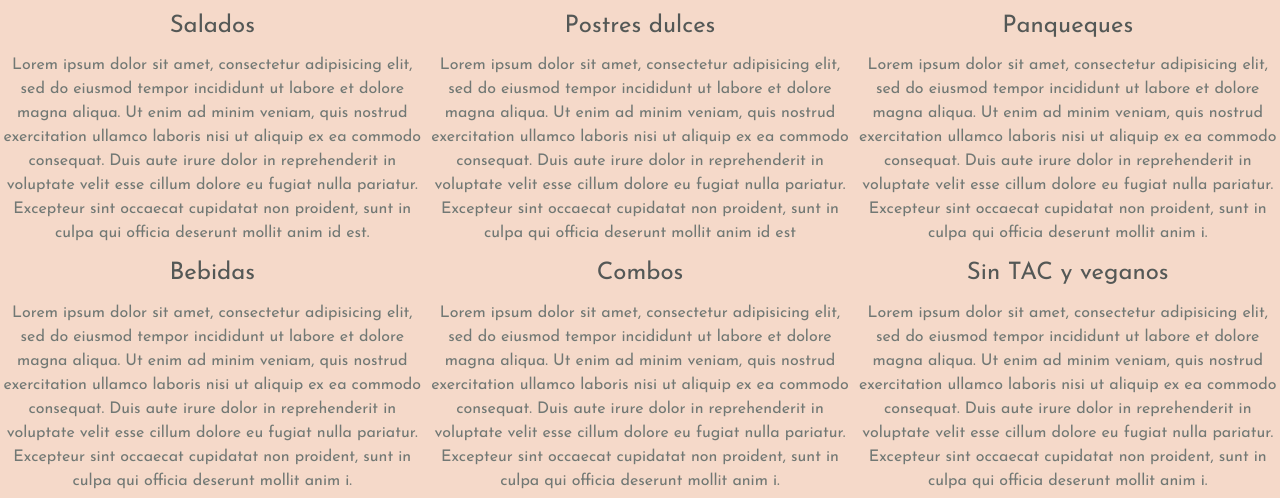
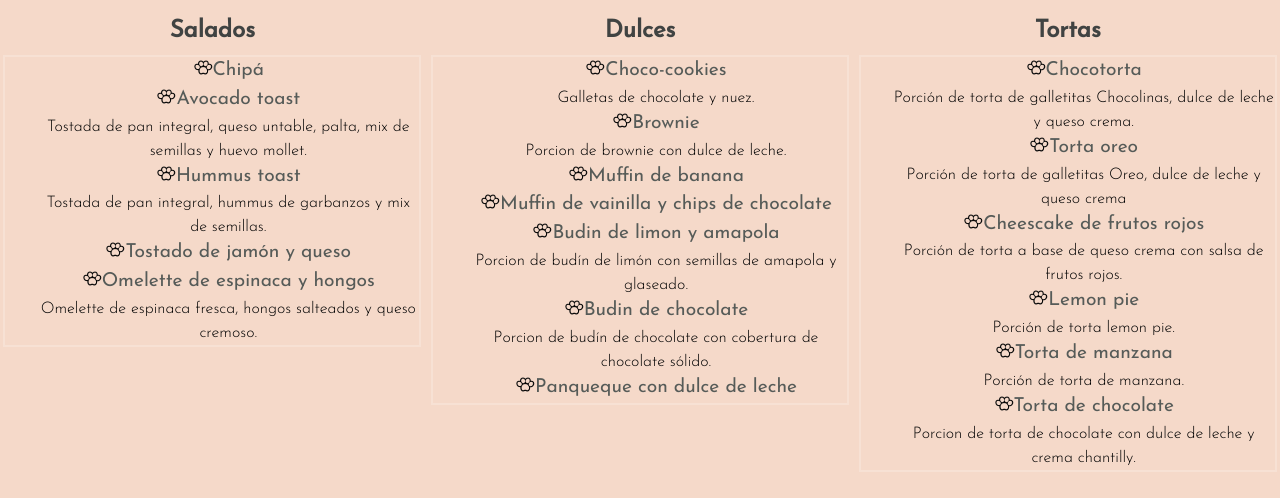
Before and after one commit to Brusilvetti/Entrega-, a plain HTML site: page pages/menumobile.html in a window 1280 px wide. Shown: the part 288-786 px from the top of the page. Drawn offline with nearby package versions, Linux system fonts and the light colour scheme.

Commit message:
retoques para pre entrega

```diff
--- a/css/stylemobile.css
+++ b/css/stylemobile.css
@@ -164,9 +164,7 @@ p {
 	padding-top: 0.3rem;
 	}
 
-.pie_redes{
-	visibility: hidden;
-}
+
 
 /*Empieza menú*/
 
@@ -177,9 +175,9 @@ p {
 	grid-gap: 0.2rem;
 	grid-template-areas:
 	"salado" "salados" "dulce" "dulces"
-	"panqueque" "panqueques" "bebida"
-	"bebidas" "combo" "combos"
-	"especial" "especiales"
+	"torta" "tortas" "especial"
+	"especiales" "cafe" "cafes"
+	"bebida" "bebidas"
 }
 
 #salado{
@@ -194,26 +192,26 @@ p {
 #dulces{
 	grid-area: dulces;
 }
-#panqueque{
-	grid-area: panqueque;
+#torta{
+	grid-area: torta;
 }
 #bebida{
 	grid-area: bebida;
 }
-#panqueques{
-	grid-area: panqueques;
+#tortas{
+	grid-area: tortas;
 }
 #bebidas{
 	grid-area: bebidas;
 }
-#combo{
-	grid-area: combo;
+#cafe{
+	grid-area: cafe;
 }
 #especial{
 	grid-area: especial;
 }
-#combos{
-	grid-area: combos;
+#cafes{
+	grid-area: cafes;
 }
 #especiales{
 	grid-area: especiales;
@@ -221,21 +219,39 @@ p {
 
 
 .menu__titulos--style{
-	color: #545856;
+	color: #404342;
 	font-family: 'Josefin Sans', sans-serif ;
 	font-size: 1.5rem;
+	font-weight: 600;
 	padding: 0rem;
-	margin: 0.2rem;
+	margin-top: 0.5rem;
 	text-align: center;
 }
 
 .menu__items--style{
-	color: #717874 ;
+	color: black ;
 	font-size: 1rem;
+	font-weight: 300;
 	padding: 0.1rem;
 	margin: 0.1rem;
 	text-align: center;
 }
+
+.grid-menu ul{
+	border: double 2px rgba(270, 270, 270, 0.2);
+}
+.grid-menu ul li{
+	color: #565B58;
+	font-size: 1.2rem;
+	font-weight: 400;
+	list-style: none;
+
+}
+.grid-menu ul li:before{
+	content: url(../img/menu.png);
+}
+
+
 /*termina menu*/
 
 /*empieza gatitos*/
@@ -357,6 +373,10 @@ form div label {
 .img__separador{
 	width: 5rem;
 }
+.pie__icon--s{
+	width: 2.3rem;
+	padding: 0.5rem;
+}
 .img__contacto{
 	width: 100%;
 }
@@ -474,10 +494,10 @@ form.form__contacto{
 	grid-template-areas:
 	"salado dulce"
 	"salados dulces"
-	"panqueque bebida"
-	"panqueques bebidas"
-	"combo especial"
-	"combos especiales"
+	"torta especial"
+	"tortas especiales"
+	"cafe bebida"
+	"cafes bebidas"
 }
 .grid-gatitos{
 	grid-template-columns: repeat(2, 1fr);
@@ -504,10 +524,10 @@ form.form__contacto{
 	grid-template-rows: auto;
 	grid-gap: 0.2rem;
 	grid-template-areas:
-	"salado dulce panqueque"
-	"salados dulces panqueques"
-	"bebida combo especial"
-	"bebidas combos especiales"
+	"salado dulce torta"
+	"salados dulces tortas"
+	"especial cafe bebida"
+	"especiales cafes bebidas"
 }
 
 .grid-gatitos{
--- a/pages/menumobile.html
+++ b/pages/menumobile.html
@@ -49,51 +49,76 @@
 
 		<div class="grid-menu">
 				<div id="salado" class="menu__titulos--style"> Salados</div>
-				<div id="dulce" class="menu__titulos--style"> Postres dulces</div>
-				<div id="panqueque" class="menu__titulos--style">Panqueques </div>
-			    <div id="salados" class="menu__items--style">Lorem ipsum dolor sit amet, consectetur adipisicing elit, sed do eiusmod
-			    tempor incididunt ut labore et dolore magna aliqua. Ut enim ad minim veniam,
-			    quis nostrud exercitation ullamco laboris nisi ut aliquip ex ea commodo
-			    consequat. Duis aute irure dolor in reprehenderit in voluptate velit esse
-			    cillum dolore eu fugiat nulla pariatur. Excepteur sint occaecat cupidatat non
-			    proident, sunt in culpa qui officia deserunt mollit anim id est.</div>
-			    <div id="dulces" class="menu__items--style">Lorem ipsum dolor sit amet, consectetur adipisicing elit, sed do eiusmod
-			    tempor incididunt ut labore et dolore magna aliqua. Ut enim ad minim veniam,
-			    quis nostrud exercitation ullamco laboris nisi ut aliquip ex ea commodo
-			    consequat. Duis aute irure dolor in reprehenderit in voluptate velit esse
-			    cillum dolore eu fugiat nulla pariatur. Excepteur sint occaecat cupidatat non
-			    proident, sunt in culpa qui officia deserunt mollit anim id est </div>
-			    <div id="panqueques" class="menu__items--style">Lorem ipsum dolor sit amet, consectetur adipisicing elit, sed do eiusmod
-			    tempor incididunt ut labore et dolore magna aliqua. Ut enim ad minim veniam,
-			    quis nostrud exercitation ullamco laboris nisi ut aliquip ex ea commodo
-			    consequat. Duis aute irure dolor in reprehenderit in voluptate velit esse
-			    cillum dolore eu fugiat nulla pariatur. Excepteur sint occaecat cupidatat non
-			    proident, sunt in culpa qui officia deserunt mollit anim i.</div>
+				<div id="dulce" class="menu__titulos--style"> Dulces</div>
+				<div id="torta" class="menu__titulos--style">Tortas </div>
+			    <div id="salados" class="menu__items--style">
+			    	<ul>
+			    		<li>Chipá</li>
+			    		<li>Avocado toast</li> Tostada de pan integral, queso untable, palta, mix de semillas y huevo mollet.
+			    		<li>Hummus toast</li>Tostada de pan integral, hummus de garbanzos y mix de semillas.
+			    		<li>Tostado de jamón y queso</li>
+			    		<li>Omelette de espinaca y hongos</li>	Omelette de espinaca fresca, hongos salteados y queso cremoso.
+			    	</ul>
+				</div>
+
+			    <div id="dulces" class="menu__items--style">
+			    	<ul>
+			    		<li>Choco-cookies</li>Galletas de chocolate y nuez.
+			    		<li>Brownie</li>Porcion de brownie con dulce de leche.
+			    		<li>Muffin de banana</li>
+			    		<li>Muffin de vainilla y chips de chocolate</li>
+			    		<li>Budin de limon y amapola</li> Porcion de budín de limón con semillas de amapola y glaseado.
+			    		<li>Budin de chocolate</li>Porcion de budín de chocolate con cobertura de chocolate sólido.
+			    		<li>Panqueque con dulce de leche</li>
+			    	</ul>
+			    </div>
+
+			    <div id="tortas" class="menu__items--style">
+			    	<ul>
+			    		<li>Chocotorta</li>Porción de torta de galletitas Chocolinas, dulce de leche y queso crema.
+			    		<li>Torta oreo</li>Porción de torta de galletitas Oreo, dulce de leche y queso crema
+			    		<li>Cheescake de frutos rojos</li>Porción de torta a base de queso crema con salsa de frutos rojos.
+			    		<li>Lemon pie</li>Porción de torta lemon pie.
+			    		<li>Torta de manzana</li>Porción de torta de manzana.
+			    		<li>Torta de chocolate</li>Porcion de torta de chocolate con dulce de leche y crema chantilly.
+			    	</ul>
+			    </div>
+
 				<div id="bebida" class="menu__titulos--style"> Bebidas</div>
-				<div id="combo" class="menu__titulos--style"> Combos</div>
-				<div id="especial" class="menu__titulos--style">Sin TAC y veganos</div>
-				<div id="bebidas" class="menu__items--style">Lorem ipsum dolor sit amet, consectetur adipisicing elit, sed do eiusmod
-			    tempor incididunt ut labore et dolore magna aliqua. Ut enim ad minim veniam,
-			    quis nostrud exercitation ullamco laboris nisi ut aliquip ex ea commodo
-			    consequat. Duis aute irure dolor in reprehenderit in voluptate velit esse
-			    cillum dolore eu fugiat nulla pariatur. Excepteur sint occaecat cupidatat non
-			    proident, sunt in culpa qui officia deserunt mollit anim i.</div>
-			    <div id="combos" class="menu__items--style">Lorem ipsum dolor sit amet, consectetur adipisicing elit, sed do eiusmod
-			    tempor incididunt ut labore et dolore magna aliqua. Ut enim ad minim veniam,
-			    quis nostrud exercitation ullamco laboris nisi ut aliquip ex ea commodo
-			    consequat. Duis aute irure dolor in reprehenderit in voluptate velit esse
-			    cillum dolore eu fugiat nulla pariatur. Excepteur sint occaecat cupidatat non
-			    proident, sunt in culpa qui officia deserunt mollit anim i.</div>
-			    <div id="especiales" class="menu__items--style">Lorem ipsum dolor sit amet, consectetur adipisicing elit, sed do eiusmod
-			    tempor incididunt ut labore et dolore magna aliqua. Ut enim ad minim veniam,
-			    quis nostrud exercitation ullamco laboris nisi ut aliquip ex ea commodo
-			    consequat. Duis aute irure dolor in reprehenderit in voluptate velit esse
-			    cillum dolore eu fugiat nulla pariatur. Excepteur sint occaecat cupidatat non
-			    proident, sunt in culpa qui officia deserunt mollit anim i.</div>
+				<div id="cafe" class="menu__titulos--style"> Cafes</div>
+				<div id="especial" class="menu__titulos--style">Meriendas</div>
+
+				<div id="bebidas" class="menu__items--style">
+					<ul>
+						<li>Exprimido</li>Naranja y/o pomelo.
+						<li>Té</li>Té negro, verde, chai o clásico.
+						<li>Te helado</li>
+						<li>Limonada</li>Jugo de limón natural, hielo, agua, menta y jengibre.
+						<li>Smothie</li>Licuado de fruta a elección y hielo.
+						<li>Agua saborizada</li>Consultar sabores disponibles.
+					</ul>
+				</div>
+
+			    <div id="cafes" class="menu__items--style">
+			    	<ul>
+			    		<li>Café con leche</li>Tazón de café con leche.
+			    		<li>Cortado</li>
+			    		<li>Mocha</li>Café con leche y cacao en polvo.
+			    		<li>Frapuccino</li>Café, caramelo y helado de chocolate.
+			    		<li>Café frío</li>Café, hielo, leche, crema y escencia de vainilla.
+			    	</ul>
+			    </div>
+			    <div id="especiales" class="menu__items--style">
+			    	<ul>
+			    		<li>Merienda para dos</li>Té en hebras a elección, exprimido de naranja, porción de budpin a elección,porción de torta a elección, 2 cookies y chipá.
+			    		<li>Entre tostadas</li>Té o café a elección, exprimido de naranja, porción de tostadas para compartir con 4 toppings a elección.
+			    		<li>Merienda premium</li>Té o café a elección, jugo de naranja, porcion de tostadas con 2 toppings a elección, porción de budín, porción de torta, 1 alfajor, 1 cookie, 1 muffin de banana, 1 muffin de vainilla con chips de chocolate y chipá.
+			    	</ul>
+			    </div>
 		  </div>
 	</main>
 
-	<footer id="pie" class="footer__style">
+	<footer id="pie" class="footer__style BgLight">
 		<div>
 			<div> Bartolomé Cerretti 1089, Adrogue </div>
 			<div> 11 4299-0929</div>
```
Also changed, not shown: index.html (+7 -7 lines), pages/contactomobile.html (+3 -3 lines), img/facebook.png (added), img/instagram.png (added), img/menu.png (added), img/twitter.png (added).
